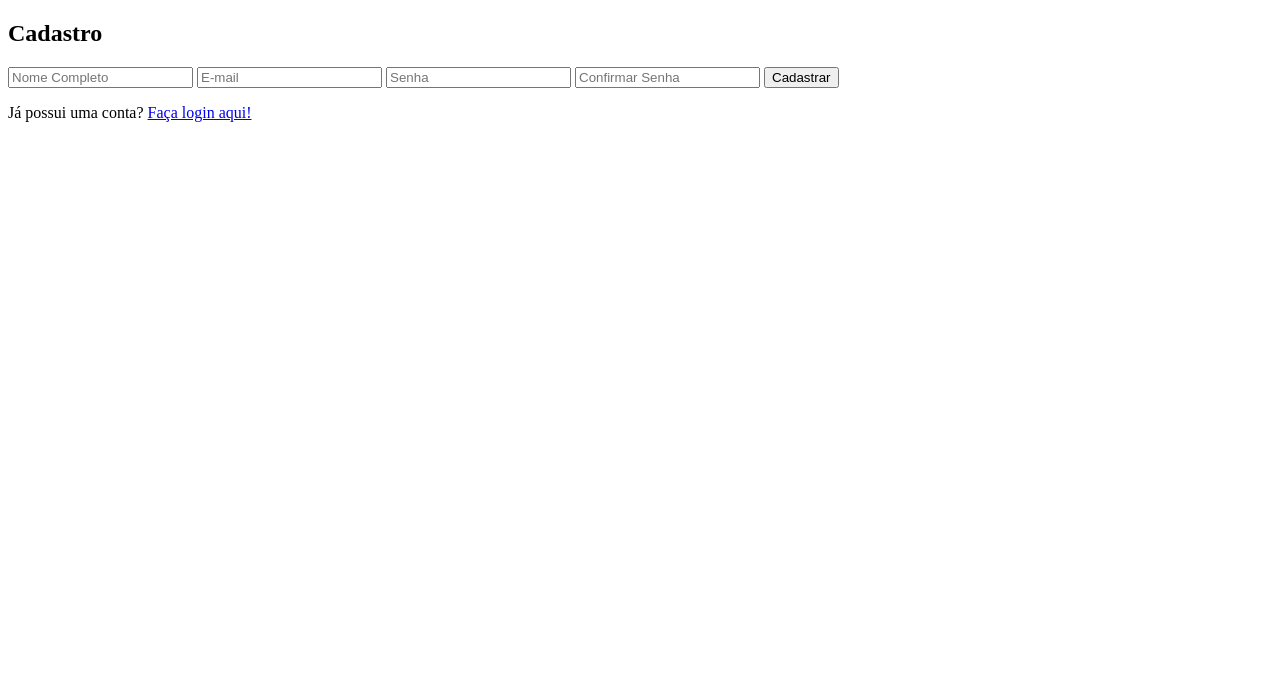
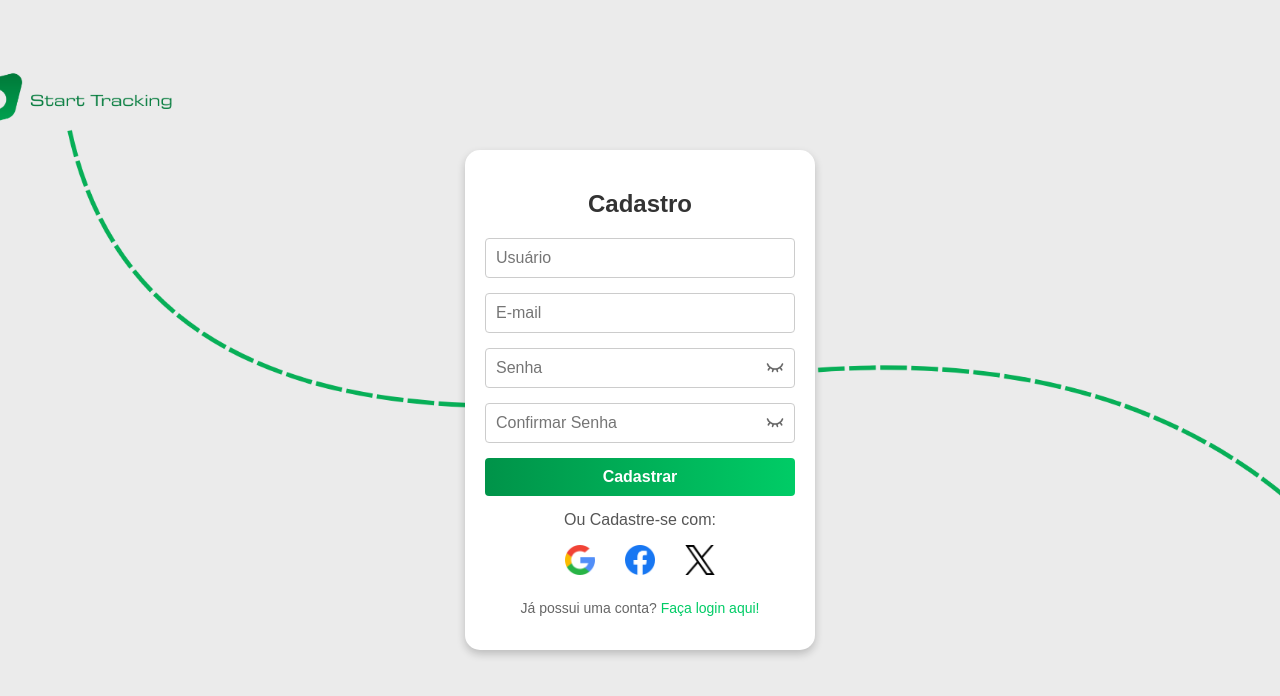
Before and after one commit to Starter-Tracker/Starter-Tracker, a plain HTML site: page frontend/html/cadastro.html in a window 1280 px wide. Drawn offline with Linux system fonts and the light colour scheme.

Commit message:
feature:Ajustes no Login e Implementação do Cadastro

```diff
--- /dev/null
+++ b/frontend/css/style-cadastro.css
@@ -0,0 +1,149 @@
+body.body-cadastro {
+    font-family: Arial, sans-serif;
+    margin: 0;
+    padding: 0;
+    background-image: url('../images/cadastro-imagens/fundo-cadastro.png'); /* Caminho para a imagem de fundo */
+    background-size: cover; /* Faz a imagem cobrir toda a tela */
+    background-position: center; /* Centraliza a imagem */
+    background-repeat: no-repeat; /* Evita repetição da imagem */
+    display: flex;
+    justify-content: center;
+    align-items: center;
+    height: 100vh; /* Garante que o fundo ocupe toda a altura da tela */
+}
+
+.cadastro-section {
+    background-color: #ffffff; /* Cor do container */
+    padding: 20px; /* Espaçamento interno */
+    border-radius: 15px;
+    box-shadow: 0 4px 8px rgba(0, 0, 0, 0.2);
+    text-align: center;
+    width: 100%;
+    max-width: 350px;
+    box-sizing: border-box; /* Inclui padding no cálculo do tamanho */
+}
+
+.cadastro-titulo {
+    font-size: 24px;
+    font-weight: bold;
+    color: #333333; /* Cor do texto */
+    margin-bottom: 20px;
+}
+
+.cadastro-form {
+    width: 100%;
+    display: flex;
+    flex-direction: column;
+    gap: 15px;
+}
+
+.cadastro-form input {
+    width: 100%;
+    padding: 10px;
+    font-size: 16px;
+    border: 1px solid #cccccc;
+    border-radius: 4px;
+    box-sizing: border-box;
+}
+
+.cadastro-form input:focus {
+    border-color: #00CC66; /* Cor de foco */
+    outline: none;
+}
+
+.botao-cadastrar {
+    width: 100%;
+    padding: 10px;
+    font-size: 16px;
+    font-weight: bold;
+    color: #ffffff;
+    background: linear-gradient(90deg, #009349, #00CC66); /* Gradiente verde */
+    border: none;
+    border-radius: 4px;
+    cursor: pointer;
+    transition: background-color 0.3s ease;
+}
+
+.botao-cadastrar:hover {
+    background: linear-gradient(90deg, #007a3a, #00a653); /* Gradiente mais escuro no hover */
+}
+
+/* Texto de login social */
+.social-cadastro-text {
+    margin-top: 15px;
+    color: #555;
+}
+
+/* Login social */
+.social-cadastro {
+    display: flex;
+    justify-content: center; /* Centraliza os ícones */
+    gap: 20px; /* Aumenta o espaçamento entre os ícones */
+    margin-top: 10px; /* Espaçamento superior */
+}
+
+.social-cadastro-link {
+    display: inline-block;
+    width: 40px; /* Ajusta a largura do ícone */
+    height: 40px; /* Ajusta a altura do ícone */
+    overflow: hidden;
+    transition: transform 0.2s ease, box-shadow 0.2s ease;
+}
+
+.social-cadastro-icon {
+    width: 30px;
+    height: 30px;
+}
+
+.cadastro-login-link {
+    margin-top: 15px;
+    font-size: 14px;
+    color: #666666;
+    text-align: center;
+}
+
+.cadastro-login-link .link-login {
+    color: #00CC66; /* Cor do link */
+    text-decoration: none;
+}
+
+.cadastro-login-link .link-login:hover {
+    text-decoration: underline;
+}
+
+/* Container para os campos de senha */
+.input-container {
+    position: relative;
+    width: 100%;
+}
+
+/* Campo de entrada */
+.input-senha,
+.input-confirmar-senha {
+    width: 100%;
+    padding: 10px;
+    font-size: 16px;
+    border: 1px solid #cccccc;
+    border-radius: 4px;
+    box-sizing: border-box;
+}
+
+/* Botão de mostrar/ocultar senha */
+.toggle-password {
+    position: absolute;
+    top: 50%;
+    right: 10px;
+    transform: translateY(-50%);
+    background: none;
+    border: none;
+    cursor: pointer;
+    padding: 0;
+}
+
+/* Ícone do botão */
+.eye-icon {
+    width: 20px;
+    height: 20px;
+    opacity: 0.6;
+    transition: opacity 0.2s ease;
+}
--- a/frontend/css/style-login.css
+++ b/frontend/css/style-login.css
@@ -36,6 +36,10 @@ body {
     position: relative; /* Para posicionar o ícone dentro do campo */
     margin-bottom: 15px; /* Espaçamento entre os campos */
 }
+.form-group input:focus {
+    border-color: #00CC66; /* Cor de foco */
+    outline: none; /* Remove o contorno padrão */
+}
 
 .password-input {
     width: 100%; /* Faz o campo ocupar toda a largura do contêiner */
@@ -56,6 +60,7 @@ body {
 .eye-icon {
     width: 20px; /* Define o tamanho do ícone */
     height: 20px;
+    opacity: 0.6; /* Define a opacidade do ícone */
 }
 
 .form-input {
@@ -110,7 +115,8 @@ body {
 /* Login social */
 .social-login {
     display: flex;
-    justify-content: space-evenly; /* Espaçamento entre os botões */
+    justify-content: center; /* Espaçamento entre os botões */
+    gap: 30px;
     margin-top: 20px; /* Espaçamento superior */
 }
 
@@ -127,6 +133,7 @@ body {
 .register-text {
     margin-top: 15px;
     color: #555;
+    font-size: 14px;
 }
 
 .register-link {
--- a/frontend/html/cadastro.html
+++ b/frontend/html/cadastro.html
@@ -3,21 +3,50 @@
     <head>
         <meta charset="UTF-8">
         <meta name="viewport" content="width=device-width, initial-scale=1.0">
-    <title>Cadastro no StartTracking</title>
+        <title>Cadastro - StartTracking</title>
+        <link rel="stylesheet" href="../css/style-cadastro.css">
     </head>
-<body>
-    <section class="cadastro">
+    <body class="body-cadastro">
+        <section class="cadastro-section">
             <div class="container-form-cadastro">
-            <h1>Cadastro</h1>
-            <form action="../backend/cadastro.php" method="POST">
-                <input type="text" name="Nome" placeholder="Nome Completo" required>
-                <input type="email" name="Email" placeholder="E-mail" required>
-                <input type="password" name="Senha" placeholder="Senha" required>
-                <input type="password" name="ConfirmarSenha" placeholder="Confirmar Senha" required>
-                <button type="submit">Cadastrar</button>
+                <h1 class="cadastro-titulo">Cadastro</h1>
+                    <form class="cadastro-form" action="../backend/cadastro.php" method="POST">
+
+                        <input class="input-nome" type="text" name="Nome" placeholder="Usuário" required>
+
+                        <input class="input-email" type="email" name="Email" placeholder="E-mail" required>
+
+                        <div class="input-container">
+                            <input id="password" class="input-senha" type="password" name="Senha" placeholder="Senha" required>
+                            <button type="button" class="toggle-password" id="toggle-password">
+                                <img src="../images/login-imagens/olho-fechado.png" alt="Mostrar senha" class="eye-icon" id="eye-icon">
+                            </button>
+                        </div>
+
+                        <div class="input-container">
+                            <input id="confirm-password" class="input-confirmar-senha" type="password" name="ConfirmarSenha" placeholder="Confirmar Senha" required>
+                            <button type="button" class="toggle-password" id="toggle-password-confirm">
+                                <img src="../images/login-imagens/olho-fechado.png" alt="Mostrar senha" class="eye-icon" id="eye-icon-confirm">
+                            </button>
+                        </div>
+
+                        <button class="botao-cadastrar" type="submit">Cadastrar</button>
                     </form>
-            <p>Já possui uma conta? <a href="login.html">Faça login aqui!</a></p>
+                        <p class="social-cadastro-text">Ou Cadastre-se com:</p>
+                    <div class="social-cadastro">
+                        <a href="#" class="social-cadastro-link">
+                            <img src="../images/login-imagens/google.png" alt="Google" class="social-cadastro-icon">
+                        </a>
+                        <a href="#" class="social-cadastro-link">
+                            <img src="../images/login-imagens/facebook.png" alt="Facebook" class="social-cadastro-icon">
+                        </a>
+                        <a href="#" class="social-cadastro-link">
+                            <img src="../images/login-imagens/twitter.png" alt="Twitter" class="social-cadastro-icon">
+                        </a>
+                    </div>
+                <p class="cadastro-login-link">Já possui uma conta? <a class="link-login" href="login.html">Faça login aqui!</a></p>
             </div>
         </section>
+        <script src="../js/cadastro.js"></script>
     </body>
 </html>
--- /dev/null
+++ b/frontend/js/cadastro.js
@@ -0,0 +1,39 @@
+document.addEventListener('DOMContentLoaded', () => {
+    console.log('DOM carregado'); // Verifique se este log aparece no console
+
+    // Configuração para o campo de senha
+    const togglePassword = document.getElementById('toggle-password');
+    const passwordInput = document.getElementById('password');
+    const eyeIcon = document.getElementById('eye-icon');
+
+    if (togglePassword && passwordInput && eyeIcon) {
+        togglePassword.addEventListener('click', () => {
+            const isPasswordVisible = passwordInput.type === 'password';
+            passwordInput.type = isPasswordVisible ? 'text' : 'password';
+            eyeIcon.src = isPasswordVisible
+                ? '../images/login-imagens/olho-aberto.png'
+                : '../images/login-imagens/olho-fechado.png';
+            eyeIcon.alt = isPasswordVisible ? 'Ocultar senha' : 'Mostrar senha';
+        });
+    } else {
+        console.error('Elementos do campo de senha não encontrados no DOM');
+    }
+
+    // Configuração para o campo de confirmar senha
+    const toggleConfirmPassword = document.getElementById('toggle-password-confirm');
+    const confirmPasswordInput = document.getElementById('confirm-password');
+    const eyeIconConfirm = document.getElementById('eye-icon-confirm');
+
+    if (toggleConfirmPassword && confirmPasswordInput && eyeIconConfirm) {
+        toggleConfirmPassword.addEventListener('click', () => {
+            const isPasswordVisible = confirmPasswordInput.type === 'password';
+            confirmPasswordInput.type = isPasswordVisible ? 'text' : 'password';
+            eyeIconConfirm.src = isPasswordVisible
+                ? '../images/login-imagens/olho-aberto.png'
+                : '../images/login-imagens/olho-fechado.png';
+            eyeIconConfirm.alt = isPasswordVisible ? 'Ocultar senha' : 'Mostrar senha';
+        });
+    } else {
+        console.error('Elementos do campo de confirmar senha não encontrados no DOM');
+    }
+});
```
Also changed, not shown: frontend/html/login.html (+1 -1 lines), frontend/images/cadastro-imagens/facebook.png (added), frontend/images/cadastro-imagens/fundo-cadastro.png (added), frontend/images/cadastro-imagens/google.png (added), frontend/images/cadastro-imagens/olho-aberto.png (added), frontend/images/cadastro-imagens/olho-fechado.png (added), frontend/images/cadastro-imagens/twitter.png (added). Lines whose indentation alone changed are shown as unchanged.
